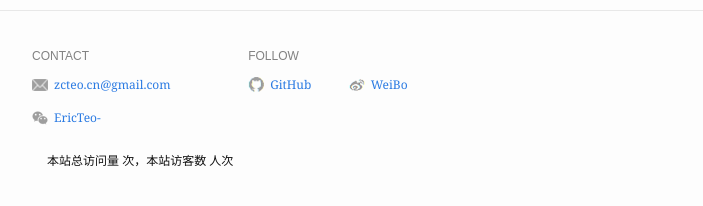
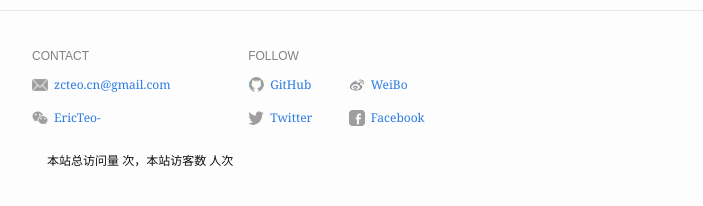
Before and after one commit to zcteo/bay, a Jekyll site: the page built from about.md, in a window 1280 px wide. Shown: the part 679-885 px from the top of the page, without its empty margins (288-991 px from the left). Built offline with Jekyll 4.4.1, drawn with Linux system fonts in a browser that asks for light colours; comment, search, counter and statistics services are not loaded.

Commit message:
增加Twitter和Facebook

```diff
--- a/_config.yml
+++ b/_config.yml
@@ -21,6 +21,11 @@ footer:
       link: https://github.com/zcteo
     - name: WeiBo
       link: https://weibo.com/u/6664803739
+    - name: Twitter
+      link: https://twitter.com/zcteo
+      username: "@zcteo"
+    - name: Facebook
+      link: https://facebook.com/zcteo
 
 # 评论系统
 valine:
--- a/_includes/footer.html
+++ b/_includes/footer.html
@@ -12,7 +12,7 @@
             <img src="{{ contact_icon_path }}" alt="{{ contact.name | downcase }}" />
 
             <a href="{{ contact.link }}" id="{{ contact.name | downcase }}-link"
-              {% if contact.name | downcase ="wechat"   %} target="_self" {% endif %}>
+              {% if contact.name | downcase = "wechat" %} target="_self" {% endif %}>
               {% if contact.value and contact.value != "" and contact.value != nil %}
               {{ contact.value }}
               {% else %}
```
